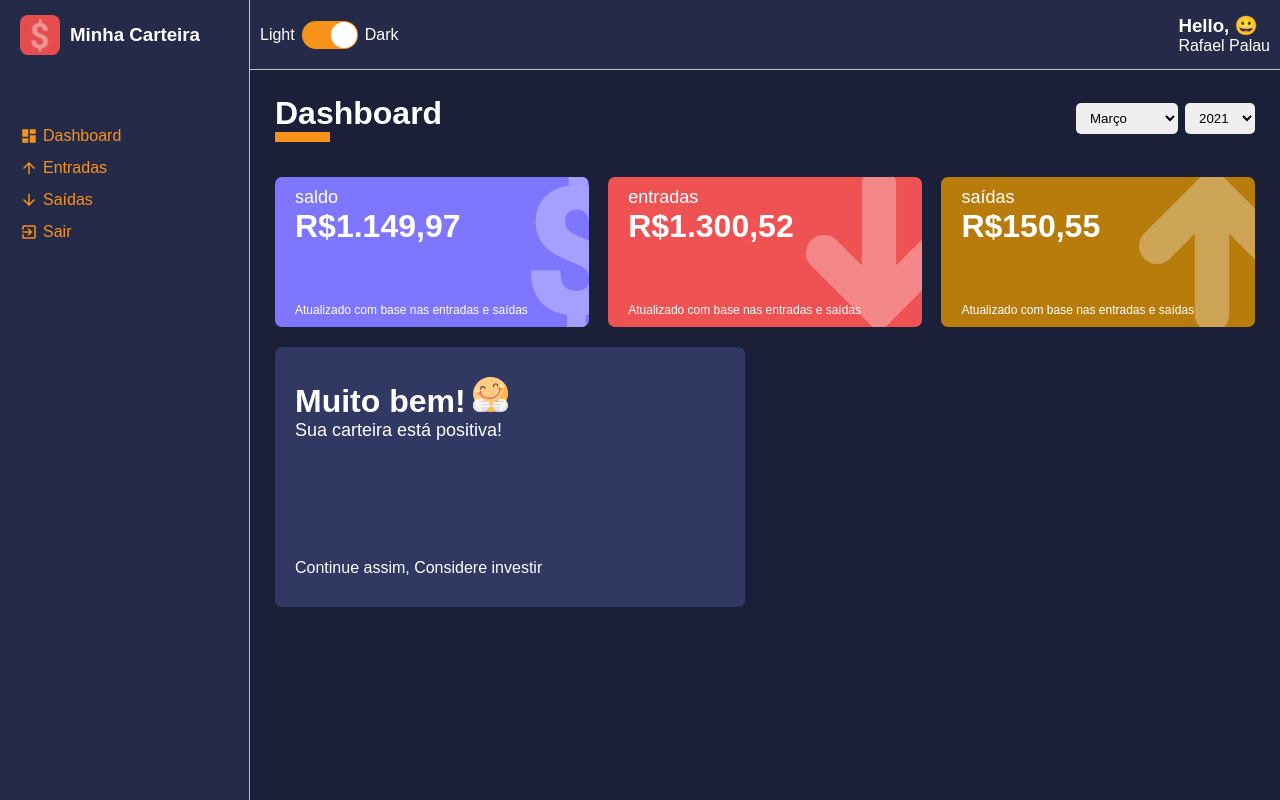
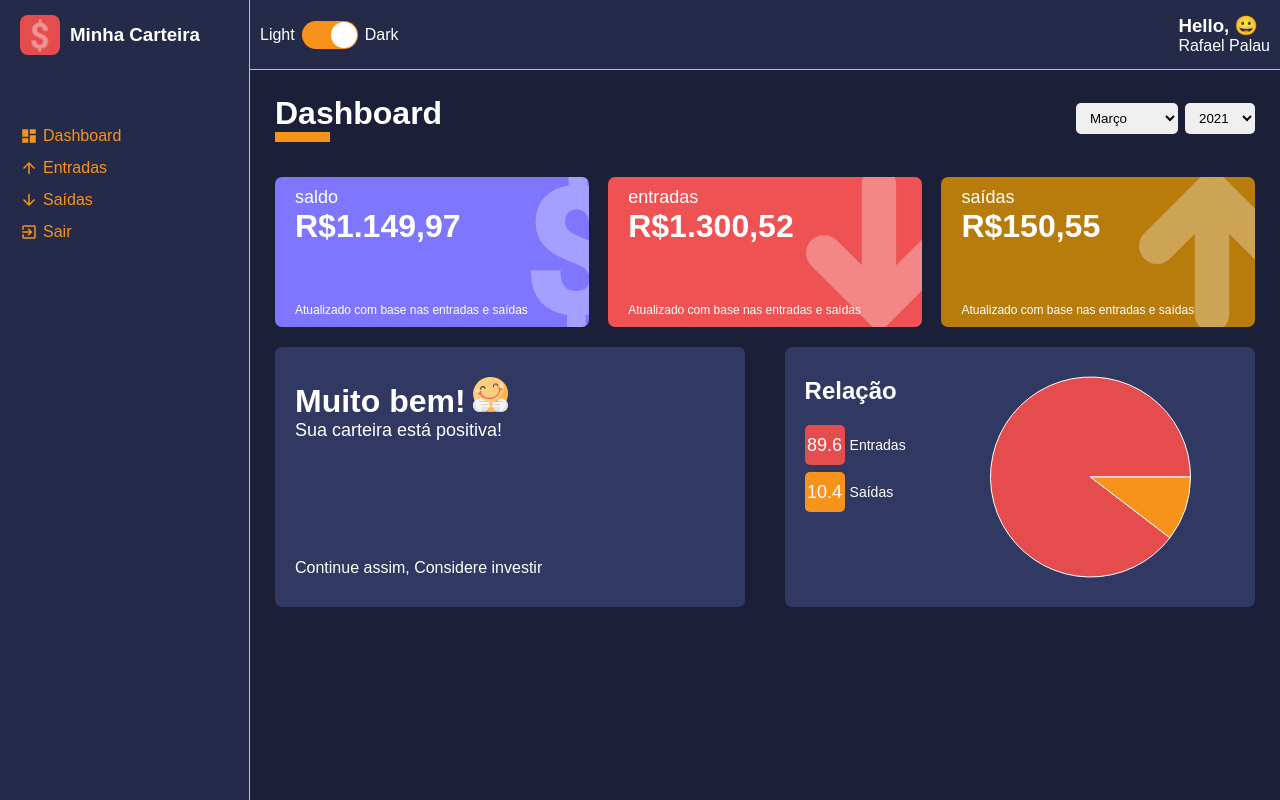
Before and after one commit to RafaPalau/dashboard-react-typescript, a React (Create React App) app: page /dashboard in a window 1280 px wide. Built offline with nearby package versions, Linux system fonts and the light colour scheme.

Commit message:
created recharts box

```diff
--- a/package.json
+++ b/package.json
@@ -17,6 +17,7 @@
     "react-router-dom": "^5.2.0",
     "react-scripts": "4.0.3",
     "react-switch": "^6.0.0",
+    "recharts": "^2.0.8",
     "styled-components": "^5.2.1",
     "typescript": "^4.1.2",
     "uuidv4": "^6.2.6",
--- /dev/null
+++ b/src/components/PieChartBox/index.tsx
@@ -0,0 +1,49 @@
+import React from "react";
+import {
+  Container,
+  Legend,
+  LegendContainer,
+  SideLeft,
+  SideRight,
+} from "./styles";
+
+import { PieChart, Pie, ResponsiveContainer, Cell } from "recharts";
+
+interface IPieChartProps {
+  data: {
+    name: string;
+    value: number;
+    percent: number;
+    color: string;
+  }[];
+}
+
+const PieChartBox: React.FC<IPieChartProps> = ({ data }) => (
+  <Container>
+    <SideLeft>
+      <h2>Relação</h2>
+      <LegendContainer>
+        {data.map((indicator) => (
+          <Legend key={indicator.name} color={indicator.color}>
+            <div>{indicator.percent}</div>
+            <span>{indicator.name}</span>
+          </Legend>
+        ))}
+      </LegendContainer>
+    </SideLeft>
+
+    <SideRight>
+      <ResponsiveContainer>
+        <PieChart>
+          <Pie data={data} dataKey="percent">
+            {data.map((indicator) => (
+              <Cell key={indicator.name} fill={indicator.color} />
+            ))}
+          </Pie>
+        </PieChart>
+      </ResponsiveContainer>
+    </SideRight>
+  </Container>
+);
+
+export default PieChartBox;
--- /dev/null
+++ b/src/components/PieChartBox/styles.ts
@@ -0,0 +1,50 @@
+import styled from "styled-components";
+
+interface ILegendProps {
+  color: string;
+}
+
+export const Container = styled.div`
+  width: 48%;
+  height: 260px;
+  margin: 10px 0;
+  background-color: ${(props) => props.theme.colors.tertiary};
+  color: ${(props) => props.theme.colors.white};
+  border-radius: 7px;
+  display: flex;
+`;
+export const SideLeft = styled.aside`
+  padding: 30px 20px;
+  > h2 {
+    margin-bottom: 20px;
+  }
+`;
+export const LegendContainer = styled.ul`
+  list-style: none;
+  max-height: 175px;
+`;
+export const Legend = styled.li<ILegendProps>`
+  display: flex;
+  align-items: center;
+  margin-bottom: 7px;
+  font-size: 14px;
+  > div {
+    background-color: ${(props) => props.color};
+    width: 40px;
+    height: 40px;
+    border-radius: 5px;
+    font-size: 18px;
+    line-height: 40px;
+    text-align: center;
+  }
+
+  > span {
+    margin-left: 5px;
+  }
+`;
+
+export const SideRight = styled.main`
+  display: flex;
+  flex: 1;
+  justify-content: center;
+`;
--- a/src/pages/Dashboard/index.tsx
+++ b/src/pages/Dashboard/index.tsx
@@ -13,6 +13,7 @@
 import sadImg from "../../assets/sad.svg";
 import grinningImg from "../../assets/grinning.svg";
 import { Container, Content } from "./styles";
+import PieChartBox from "../../components/PieChartBox";
 
 const Dashboard: React.FC = () => {
   const [monthSelected, setMonthSelected] = useState<number>(
@@ -99,25 +100,44 @@
           "Verifique seus gastos e tente cortar algumas coisas desnecessárias!",
         icon: sadImg,
       };
-    }
-    else if( totalBalance === 0){
-     return {
-      title: "Ufaa!",
-      description: "Neste mês, você gastou exatamente o que ganhou.",
-      footerText:
-        "Tenha cuidado, no próximo mês tente poupar seu dinheiro!",
-      icon: grinningImg,
-     }
+    } else if (totalBalance === 0) {
+      return {
+        title: "Ufaa!",
+        description: "Neste mês, você gastou exatamente o que ganhou.",
+        footerText: "Tenha cuidado, no próximo mês tente poupar seu dinheiro!",
+        icon: grinningImg,
+      };
     } else {
       return {
         title: "Muito bem!",
         description: "Sua carteira está positiva!",
-        footerText:
-          "Continue assim, Considere investir",
+        footerText: "Continue assim, Considere investir",
         icon: happyImg,
-       }
+      };
     }
   }, [totalBalance]);
+
+  const relationExpensesVersusGains = useMemo(() => {
+    const total = totalGains + totalExpenses;
+    const percentGains = (totalGains / total) * 100;
+    const percentExpenses = (totalExpenses / total) * 100;
+
+    const data = [
+      {
+        name: "Entradas",
+        value: totalExpenses,
+        percent: Number(percentGains.toFixed(1)),
+        color: "#E44C4E",
+      },
+      {
+        name: "Saídas",
+        value: totalExpenses,
+        percent: Number(percentExpenses.toFixed(1)),
+        color: "#F7931B",
+      },
+    ];
+    return data;
+  }, [totalGains, totalExpenses]);
 
   const handleMonthSelected = (month: string) => {
     try {
@@ -179,7 +199,9 @@
           footerText={message.footerText}
           icon={message.icon}
         />
-
+        <PieChartBox
+        data={relationExpensesVersusGains}
+        />
       </Content>
     </Container>
   );
```
Also changed, not shown: 1 other file (tests, documents, lock files or other folders).
